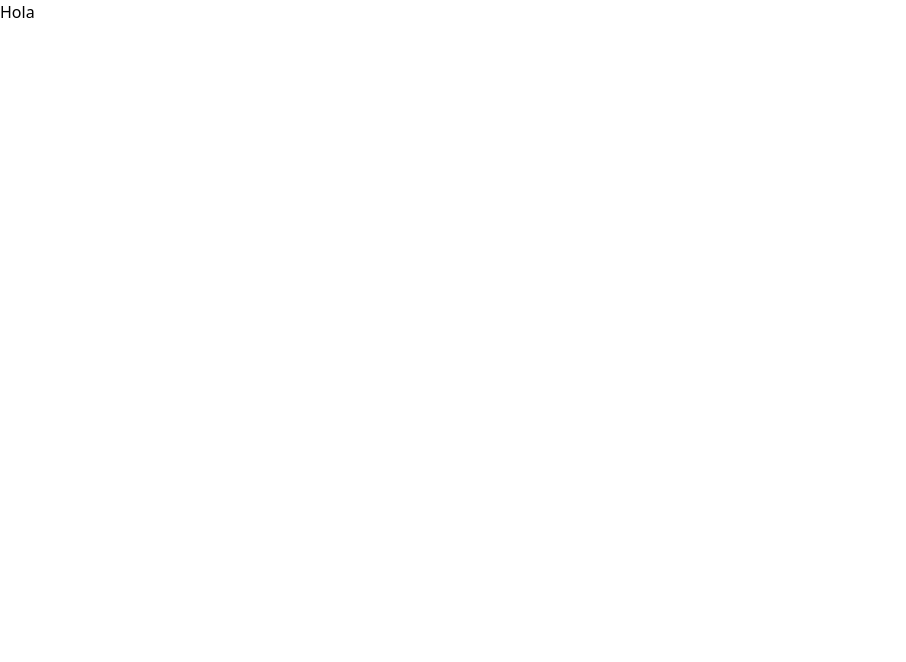
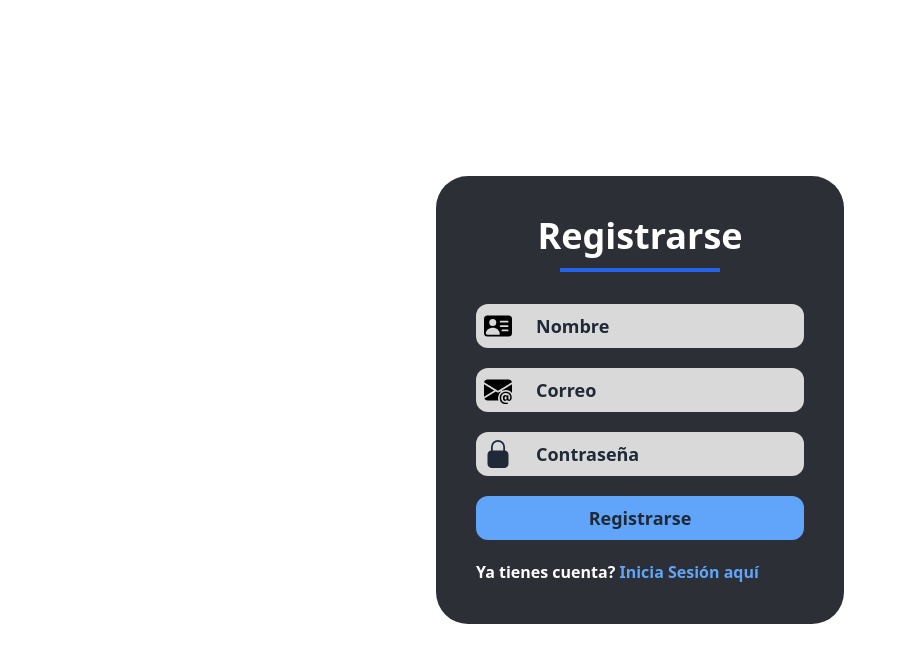
Before and after one commit to FerDeveloperJS/flow-board-project, a React (Vite) app: page /signup in a window 1280 px wide. Shown: the top 662 px of the page, without its empty margins (0-906 px from the left). Built offline with nearby package versions, Linux system fonts and the light colour scheme.

Commit message:
Added SignIn and SignUp UI, Added SVG Icons

```diff
--- a/src/App.jsx
+++ b/src/App.jsx
@@ -1,5 +1,16 @@
+import { BrowserRouter, Routes, Route } from "react-router-dom";
+import SignIn from "./pages/SignIn";
+import SignUp from "./pages/SignUp";
+
 function App() {
-  return <h1>Hola</h1>;
+  return (
+    <BrowserRouter>
+      <Routes>
+        <Route path="/" element={<SignIn />} />
+        <Route path="/signup" element={<SignUp />} />
+      </Routes>
+    </BrowserRouter>
+  );
 }
 
 export default App;
--- /dev/null
+++ b/src/assets/svg/Lock.jsx
@@ -0,0 +1,19 @@
+function Lock() {
+  return (
+    <svg
+      xmlns="http://www.w3.org/2000/svg"
+      width="20"
+      height="20"
+      fill="currentColor"
+      className="bi bi-lock-fill lg:w-7 lg:h-7"
+      viewBox="0 0 16 16"
+    >
+      <path
+        fill-rule="evenodd"
+        d="M8 0a4 4 0 0 1 4 4v2.05a2.5 2.5 0 0 1 2 2.45v5a2.5 2.5 0 0 1-2.5 2.5h-7A2.5 2.5 0 0 1 2 13.5v-5a2.5 2.5 0 0 1 2-2.45V4a4 4 0 0 1 4-4m0 1a3 3 0 0 0-3 3v2h6V4a3 3 0 0 0-3-3"
+      />
+    </svg>
+  );
+}
+
+export default Lock;
--- /dev/null
+++ b/src/assets/svg/Mail.jsx
@@ -0,0 +1,17 @@
+function Mail() {
+  return (
+    <svg
+      xmlns="http://www.w3.org/2000/svg"
+      width="20"
+      height="20"
+      fill="currentColor"
+      className="bi bi-envelope-at-fill lg:w-7 lg:h-7"
+      viewBox="0 0 16 16"
+    >
+      <path d="M2 2A2 2 0 0 0 .05 3.555L8 8.414l7.95-4.859A2 2 0 0 0 14 2zm-2 9.8V4.698l5.803 3.546zm6.761-2.97-6.57 4.026A2 2 0 0 0 2 14h6.256A4.5 4.5 0 0 1 8 12.5a4.49 4.49 0 0 1 1.606-3.446l-.367-.225L8 9.586zM16 9.671V4.697l-5.803 3.546.338.208A4.5 4.5 0 0 1 12.5 8c1.414 0 2.675.652 3.5 1.671" />
+      <path d="M15.834 12.244c0 1.168-.577 2.025-1.587 2.025-.503 0-1.002-.228-1.12-.648h-.043c-.118.416-.543.643-1.015.643-.77 0-1.259-.542-1.259-1.434v-.529c0-.844.481-1.4 1.26-1.4.585 0 .87.333.953.63h.03v-.568h.905v2.19c0 .272.18.42.411.42.315 0 .639-.415.639-1.39v-.118c0-1.277-.95-2.326-2.484-2.326h-.04c-1.582 0-2.64 1.067-2.64 2.724v.157c0 1.867 1.237 2.654 2.57 2.654h.045c.507 0 .935-.07 1.18-.18v.731c-.219.1-.643.175-1.237.175h-.044C10.438 16 9 14.82 9 12.646v-.214C9 10.36 10.421 9 12.485 9h.035c2.12 0 3.314 1.43 3.314 3.034zm-4.04.21v.227c0 .586.227.8.581.8.31 0 .564-.17.564-.743v-.367c0-.516-.275-.708-.572-.708-.346 0-.573.245-.573.791" />
+    </svg>
+  );
+}
+
+export default Mail;
--- /dev/null
+++ b/src/assets/svg/Person.jsx
@@ -0,0 +1,16 @@
+function Person() {
+  return (
+    <svg
+      xmlns="http://www.w3.org/2000/svg"
+      width="20"
+      height="20"
+      fill="currentColor"
+      className="bi bi-person-vcard-fill lg:w-7 lg:h-7"
+      viewBox="0 0 16 16"
+    >
+      <path d="M0 4a2 2 0 0 1 2-2h12a2 2 0 0 1 2 2v8a2 2 0 0 1-2 2H2a2 2 0 0 1-2-2zm9 1.5a.5.5 0 0 0 .5.5h4a.5.5 0 0 0 0-1h-4a.5.5 0 0 0-.5.5M9 8a.5.5 0 0 0 .5.5h4a.5.5 0 0 0 0-1h-4A.5.5 0 0 0 9 8m1 2.5a.5.5 0 0 0 .5.5h3a.5.5 0 0 0 0-1h-3a.5.5 0 0 0-.5.5m-1 2C9 10.567 7.21 9 5 9c-2.086 0-3.8 1.398-3.984 3.181A1 1 0 0 0 2 13h6.96q.04-.245.04-.5M7 6a2 2 0 1 0-4 0 2 2 0 0 0 4 0" />
+    </svg>
+  );
+}
+
+export default Person;
--- /dev/null
+++ b/src/pages/SignIn.jsx
@@ -0,0 +1,48 @@
+import Mail from "../assets/svg/Mail";
+import Lock from "../assets/svg/Lock";
+
+function SignIn() {
+  return (
+    <div className="p-2.5 flex h-screen items-center justify-center">
+      <div className="bg-[#2C2F36] p-5 rounded-4xl lg:p-10 2xl:p-16">
+        <h1 className="text-white text-2xl md:text-3xl xl:text-4xl 2xl:text-5xl font-bold text-center">
+          Iniciar Sesión
+        </h1>
+        <div className="bg-[#2563EB] h-1 mt-3 w-40 mx-auto"></div>
+        <form className="mt-8 flex flex-col gap-5">
+          <div className="flex gap-6 bg-[#D9D9D9] p-2 rounded-xl text-base md:text-lg 2xl:text-xl">
+            <Mail />
+            <input
+              type="text"
+              placeholder="Correo"
+              className="placeholder:text-[#1F2937] placeholder:font-bold"
+            />
+          </div>
+
+          <div className="flex gap-6 bg-[#D9D9D9] text-[#1F2937] p-2 rounded-xl text-base md:text-lg 2xl:text-xl">
+            <Lock />
+            <input
+              type="text"
+              placeholder="Contraseña"
+              className="placeholder:text-[#1F2937] placeholder:font-bold"
+            />
+          </div>
+
+          <button
+            className="bg-[#60A5FA] text-[#1F2937] p-2 rounded-xl font-bold text-base md:text-lg 2xl:text-xl"
+            type="submit"
+          >
+            Iniciar Sesión
+          </button>
+
+          <p className="text-white font-bold text-sm md:text-base">
+            No tienes cuenta?
+            <span className="text-[#60A5FA]"> Regístrate aquí</span>
+          </p>
+        </form>
+      </div>
+    </div>
+  );
+}
+
+export default SignIn;
--- /dev/null
+++ b/src/pages/SignUp.jsx
@@ -0,0 +1,58 @@
+import Person from "../assets/svg/Person";
+import Mail from "../assets/svg/Mail";
+import Lock from "../assets/svg/Lock";
+
+function SignUp() {
+  return (
+    <div className="p-2.5 flex h-screen items-center justify-center">
+      <div className="bg-[#2C2F36] p-5 rounded-4xl lg:p-10 2xl:p-16">
+        <h1 className="text-white text-2xl md:text-3xl xl:text-4xl 2xl:text-5xl font-bold text-center">
+          Registrarse
+        </h1>
+        <div className="bg-[#2563EB] h-1 mt-3 w-40 mx-auto"></div>
+        <form className="mt-8 flex flex-col gap-5">
+          <div className="flex items-center justify-center gap-6 bg-[#D9D9D9] p-2 rounded-xl text-base md:text-lg 2xl:text-xl">
+            <Person />
+            <input
+              type="text"
+              placeholder="Nombre"
+              className="placeholder:text-[#1F2937] placeholder:font-bold"
+            />
+          </div>
+
+          <div className="flex items-center justify-center gap-6 bg-[#D9D9D9] p-2 rounded-xl text-base md:text-lg 2xl:text-xl">
+            <Mail />
+            <input
+              type="text"
+              placeholder="Correo"
+              className="placeholder:text-[#1F2937] placeholder:font-bold"
+            />
+          </div>
+
+          <div className="flex items-center justify-center gap-6 bg-[#D9D9D9] text-[#1F2937] p-2 rounded-xl text-base md:text-lg 2xl:text-xl">
+            <Lock />
+            <input
+              type="text"
+              placeholder="Contraseña"
+              className="placeholder:text-[#1F2937] placeholder:font-bold"
+            />
+          </div>
+
+          <button
+            className="bg-[#60A5FA] text-[#1F2937] p-2 rounded-xl font-bold text-base md:text-lg 2xl:text-xl"
+            type="submit"
+          >
+            Registrarse
+          </button>
+
+          <p className="text-white font-bold text-sm md:text-base">
+            Ya tienes cuenta?
+            <span className="text-[#60A5FA]"> Inicia Sesión aquí</span>
+          </p>
+        </form>
+      </div>
+    </div>
+  );
+}
+
+export default SignUp;
```
